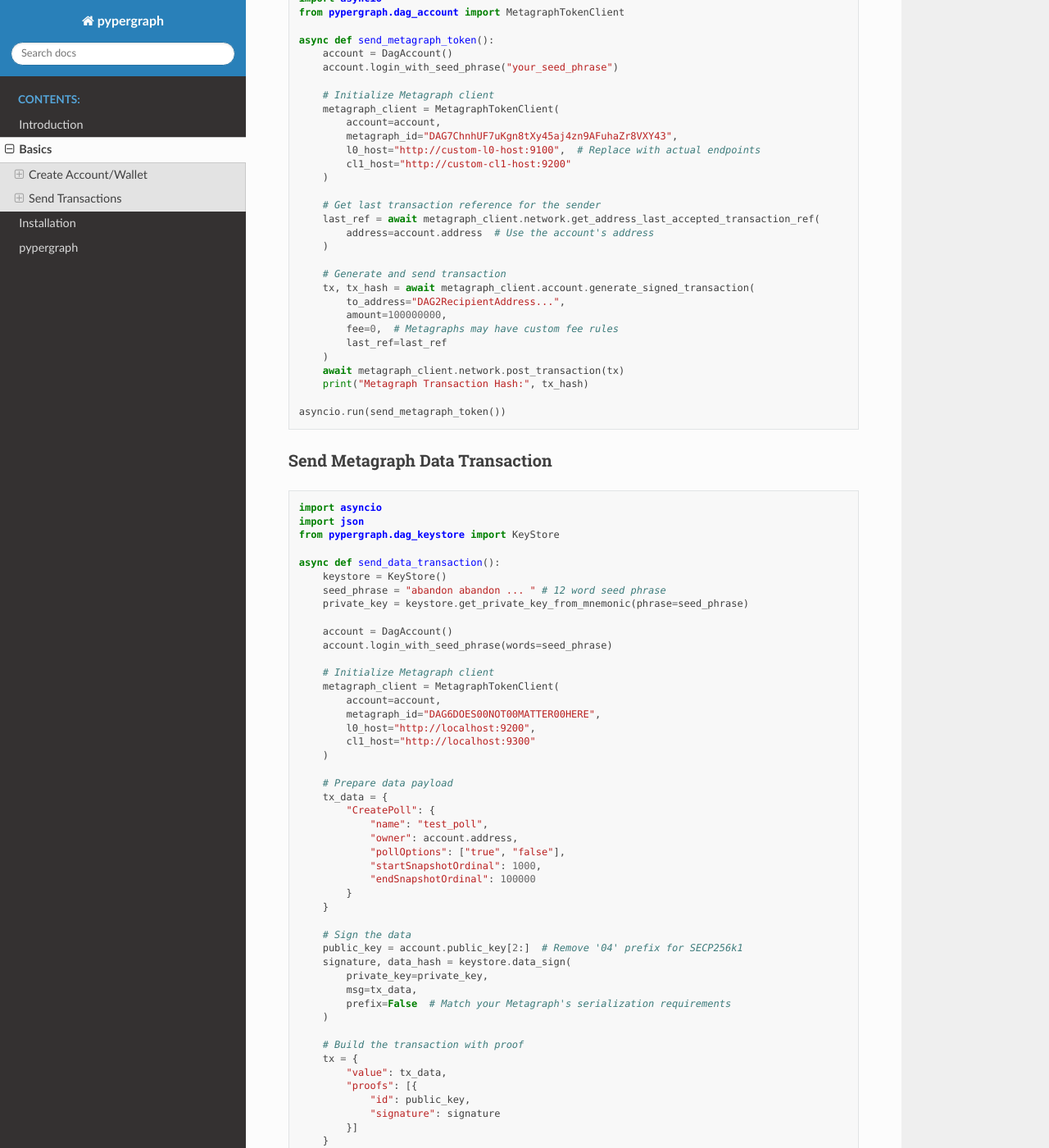
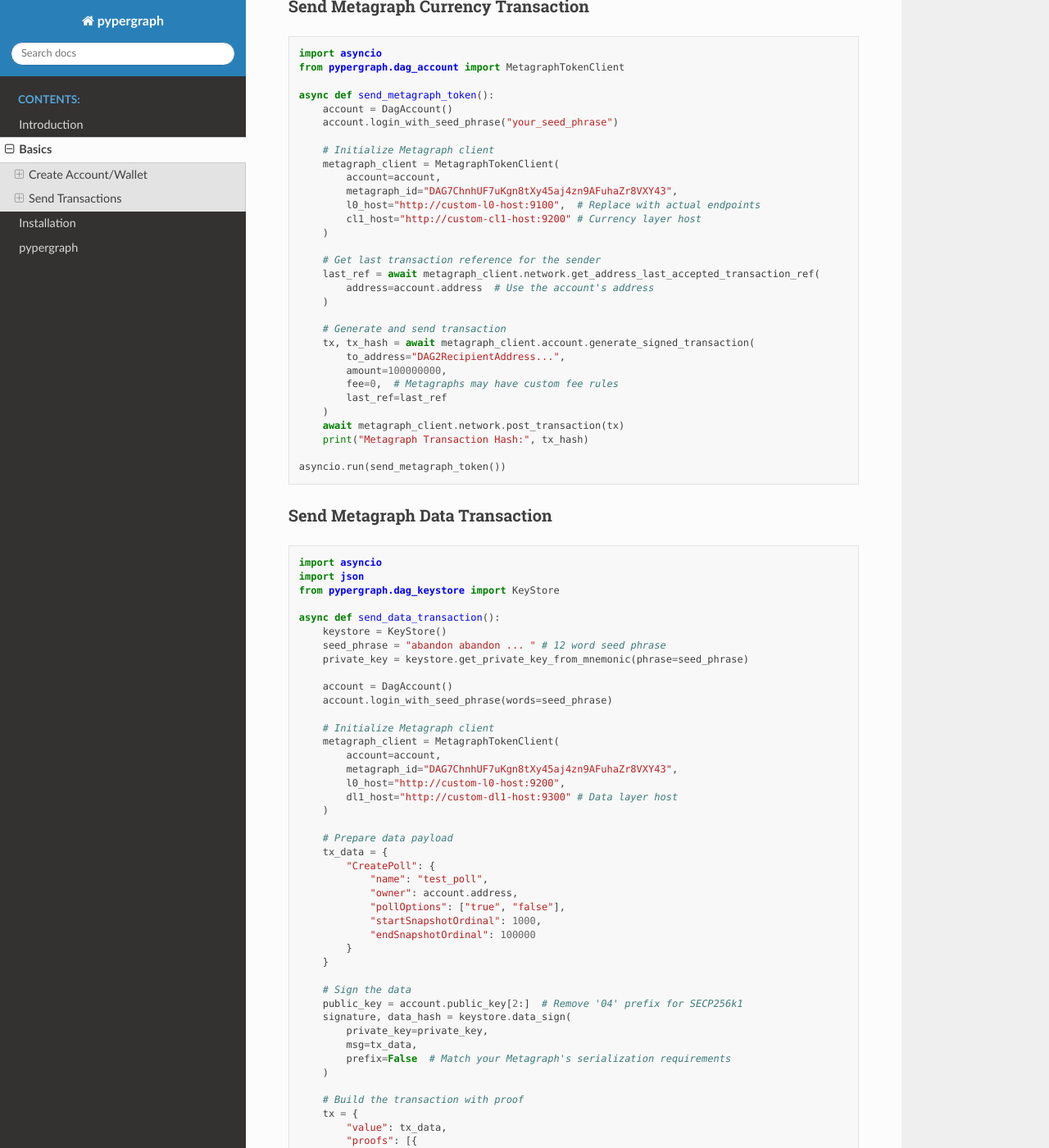
Before and after one commit to buzzgreyday/pypergraph, a Sphinx documentation site: the page built from docs/source/basics.rst, in a window 1280 px wide and 1400 px high, scrolled down 1771 px. Shown: the whole window at 82% size. Built offline with Sphinx 7.4.7 and the Read the Docs theme 3.1.0, drawn with Linux system fonts in a browser that asks for light colours.

Commit message:
docs: transfer basics

```diff
--- a/docs/source/basics.rst
+++ b/docs/source/basics.rst
@@ -76,7 +76,11 @@
     seed_phrase = "abandon abandon ..." # 12 words seed phrase
     account = DagAccount()
     account.login_with_seed_phrase(seed_phrase)
-    hash = await account.transfer(to_address=to_address, amount=100000000, fee=200000)
+    hash = await account.transfer(
+        to_address=to_address,
+        amount=100000000,
+        fee=200000
+    )
 
 **Or...**
 
@@ -149,7 +153,9 @@
                 fee: int = 0,
                 last_ref=None
         ) -> Tuple[SignedTransaction, str]:
-            last_ref = last_ref or await self.network.get_address_last_accepted_transaction_ref(self.address)
+            last_ref = last_ref or await self.network.get_address_last_accepted_transaction_ref(
+                self.address
+            )
             tx, hash_ = KeyStore.prepare_tx(
                 amount=amount,
                 to_address=to_address,
@@ -204,7 +210,7 @@
             account=account,
             metagraph_id="DAG7ChnhUF7uKgn8tXy45aj4zn9AFuhaZr8VXY43",
             l0_host="http://custom-l0-host:9100",  # Replace with actual endpoints
-            cl1_host="http://custom-cl1-host:9200"
+            cl1_host="http://custom-cl1-host:9200" # Currency layer host
         )
 
         # Get last transaction reference for the sender
@@ -244,9 +250,9 @@
         # Initialize Metagraph client
         metagraph_client = MetagraphTokenClient(
             account=account,
-            metagraph_id="DAG6DOES00NOT00MATTER00HERE",
-            l0_host="http://localhost:9200",
-            cl1_host="http://localhost:9300"
+            metagraph_id="DAG7ChnhUF7uKgn8tXy45aj4zn9AFuhaZr8VXY43",
+            l0_host="http://custom-l0-host:9200",
+            dl1_host="http://custom-dl1-host:9300" # Data layer host
         )
 
         # Prepare data payload
```
Also changed, not shown: 11 other files.
